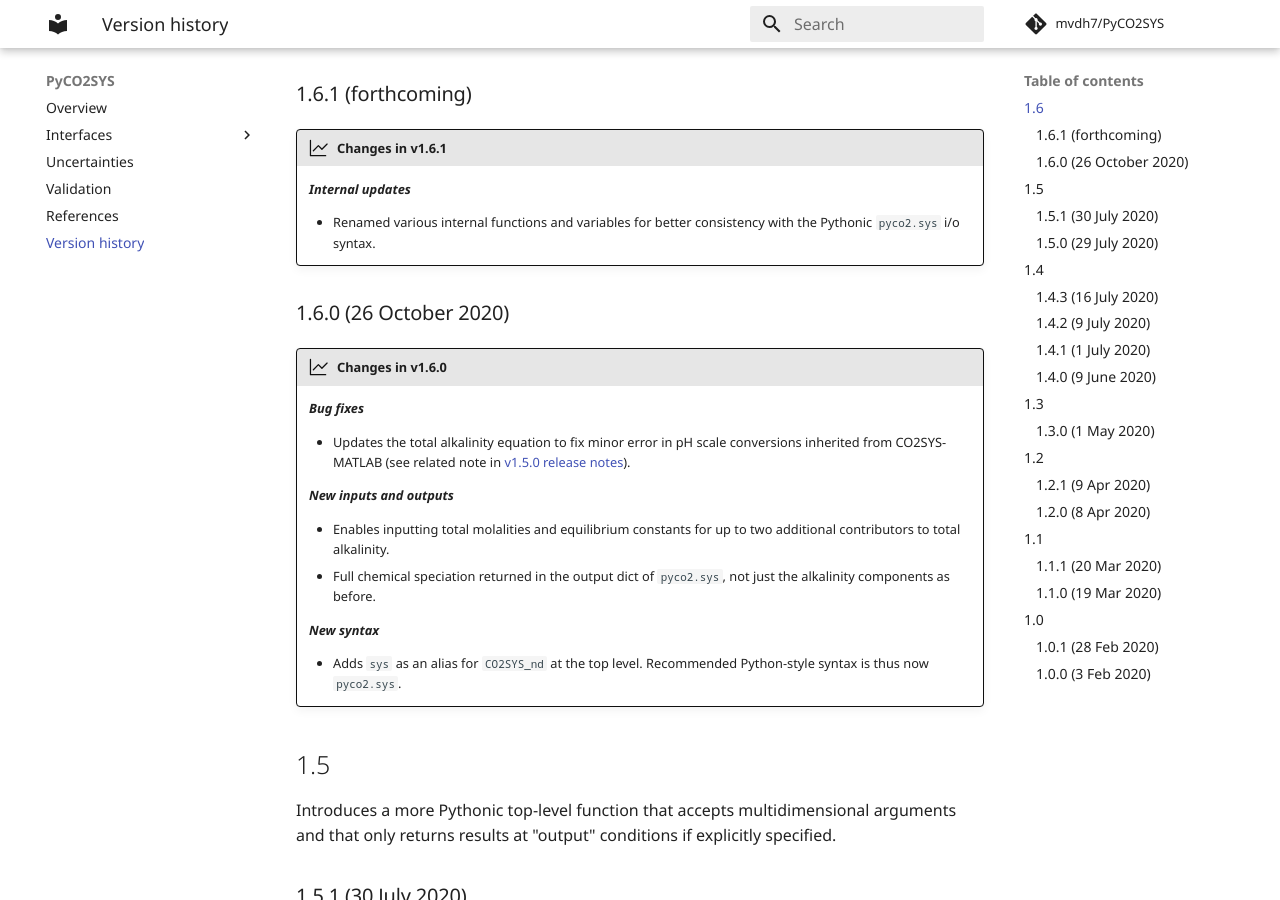
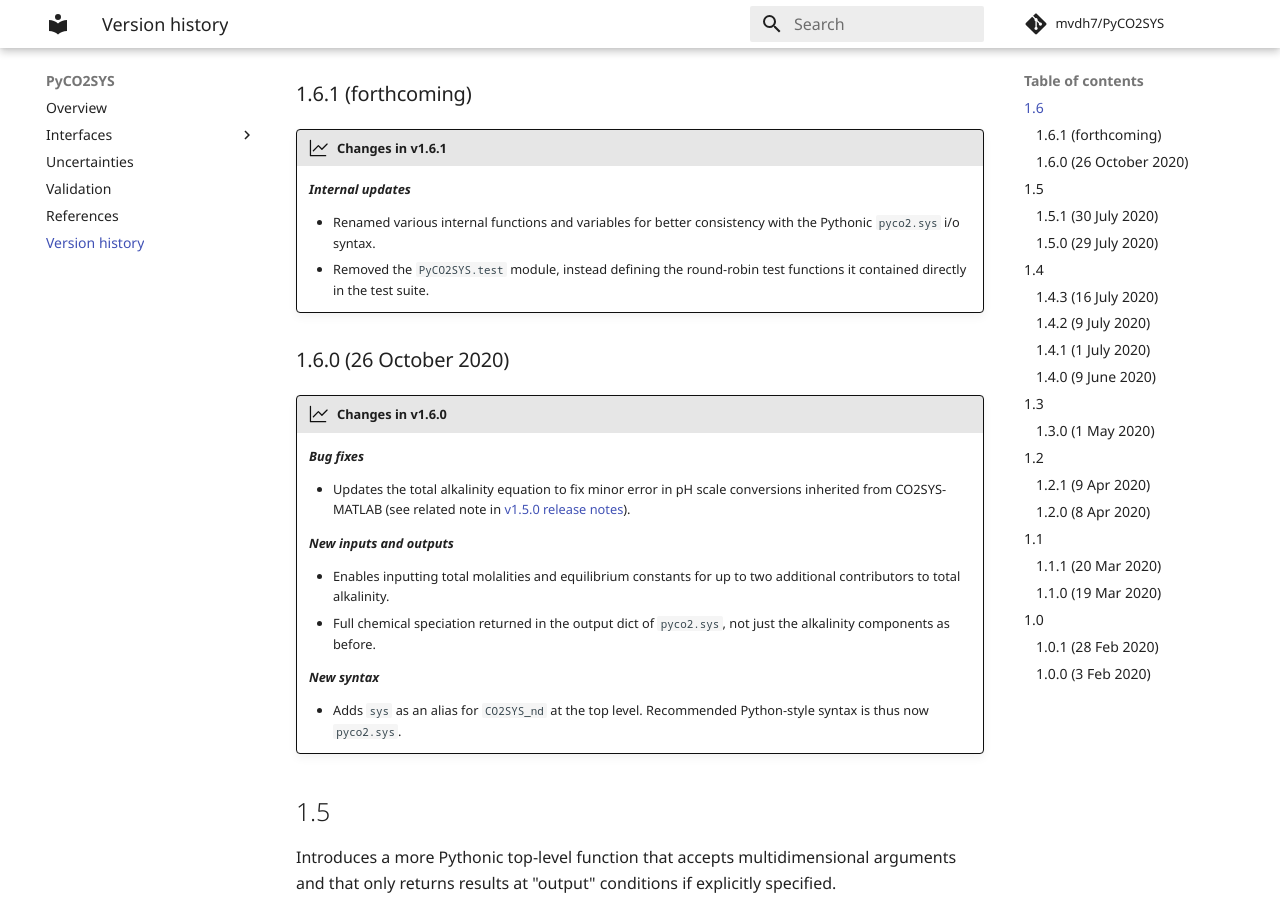
Before and after one commit to mvdh7/PyCO2SYS, an MkDocs documentation site: the page built from docs/versions.md, in a window 1280 px wide and 900 px high, scrolled down 882 px. Built offline with MkDocs 1.6.1 and Material for MkDocs 9.7.7, drawn with Linux system fonts in a browser that asks for light colours; formulas are drawn with MathJax 3; comment, search, counter and statistics services are not loaded.

Commit message:
Note loss of PyCO2SYS.test

```diff
--- a/docs/versions.md
+++ b/docs/versions.md
@@ -36,6 +36,7 @@ Adds extra alkalinity components with arbitrary p*K* values.
     ***Internal updates***
 
     * Renamed various internal functions and variables for better consistency with the Pythonic `pyco2.sys` i/o syntax.
+    * Removed the `PyCO2SYS.test` module, instead defining the round-robin test functions it contained directly in the test suite.
 
 ### 1.6.0 (26 October 2020)
 
```
